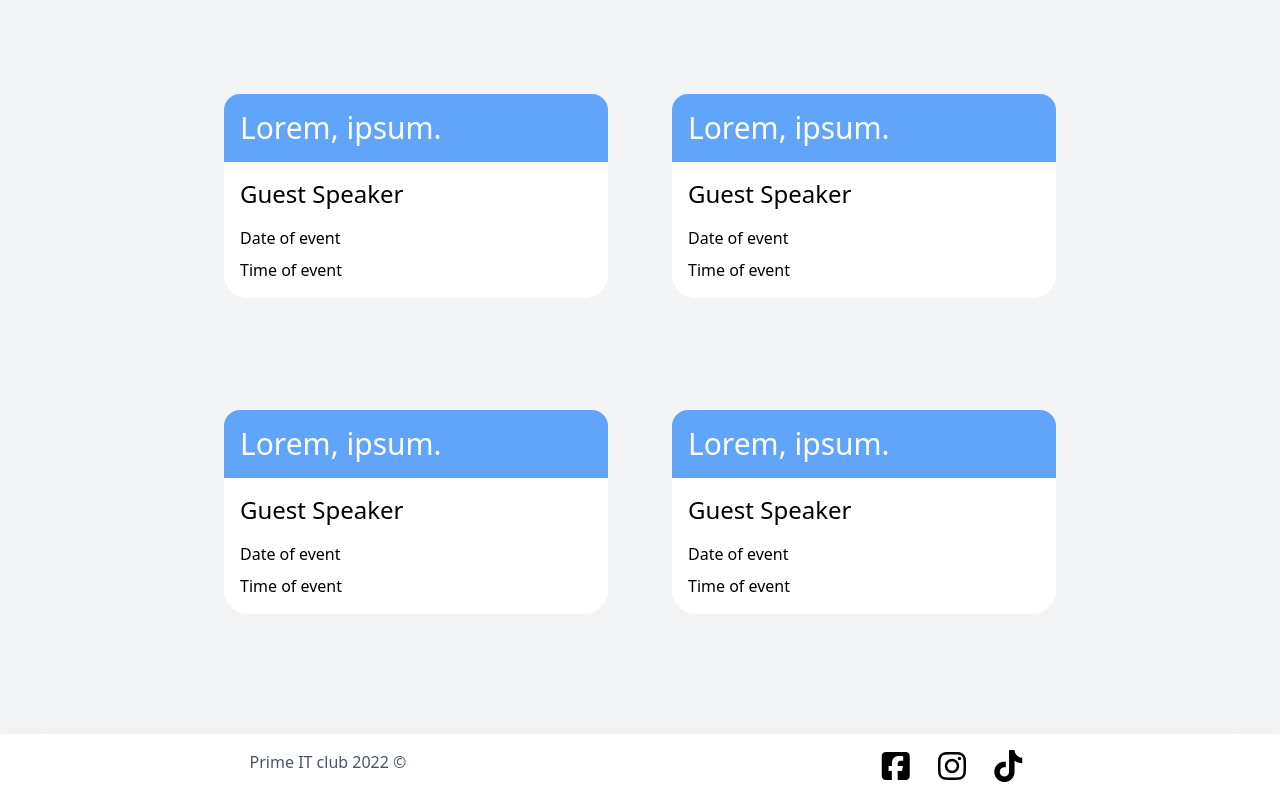
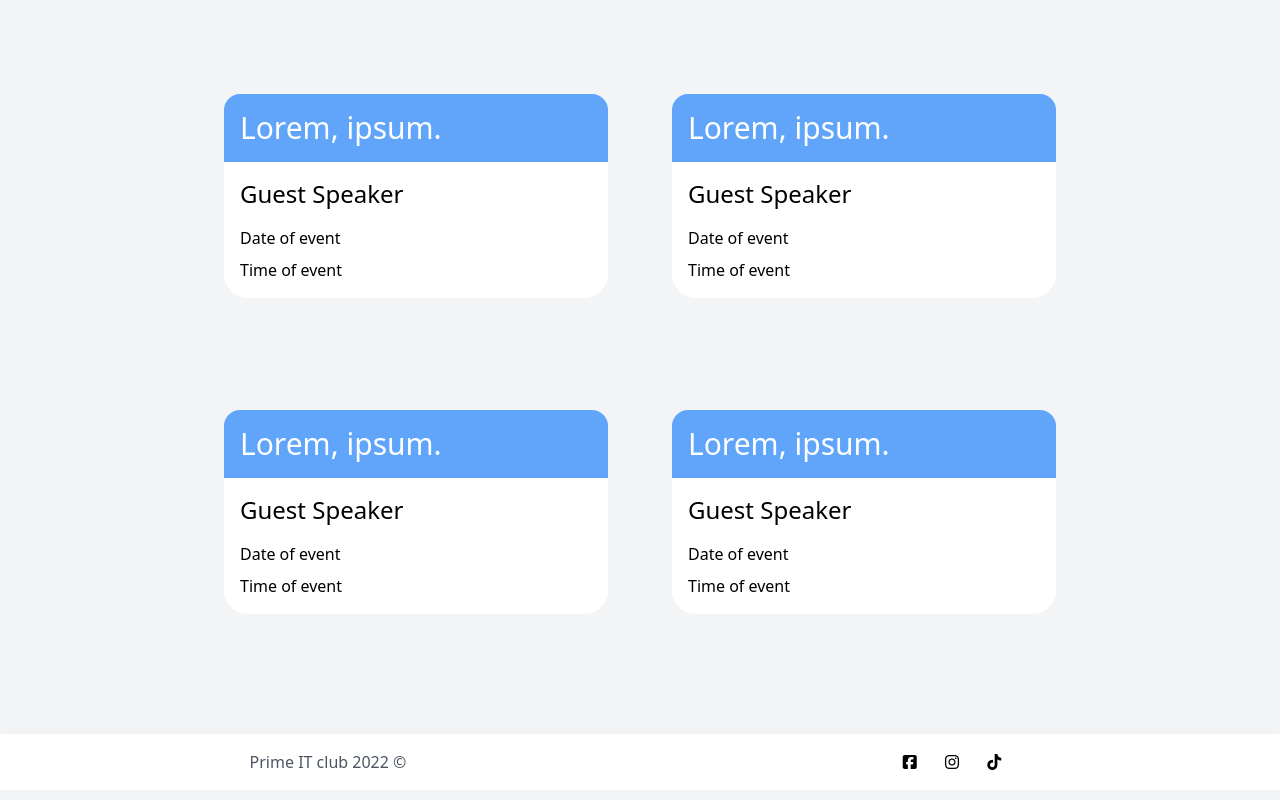
Before and after one commit to PranabZz/skillit, a website: page workshops.html in a window 1280 px wide. Shown: the part 1026-1826 px from the top of the page. Drawn offline with nearby package versions, Linux system fonts and the light colour scheme.

Commit message:
footer size

```diff
--- a/workshops.html
+++ b/workshops.html
@@ -177,14 +177,15 @@
     <!--End of worksop/session cards-->
 
     <!--Footer-->
+    <!--Footer-->
     <footer
-      class="bg-white p-4 grid grid-cols-2 justify-between shadow-2xl text-center"
-    >
+      class="p-4 grid grid-cols-2 justify-between bg-white shadow-2xl text-center "
+     >
       <div class="text-gray-600">Prime IT club 2022 &copy;</div>
-      <div class="space-x-6 cursor-pointer">
-        <a href="https://www.facebook.com/primeitclub"><i class="fa-2x fa-brands fa-facebook-square"></i></a>
-        <a href="https://www.instagram.com/prime_itclub"><i class="fa-2x fa-brands fa-instagram"></i></a>
-        <a href="https://www.tiktok.com/primeitclub"><i class="fa-2x fa-brands fa-tiktok"></i></a>
+      <div class="md:space-x-6 space-x-2 cursor-pointer">
+        <a><i class="lg:fa-2x fa-brands fa-facebook-square"></i></a>
+        <a><i class="lg:fa-2x fa-brands fa-instagram"></i></a>
+        <a><i class="lg:fa-2x fa-brands fa-tiktok"></i></a>
       </div>
     </footer>
   </body>
```
Also changed, not shown: session.html (+6 -6 lines).
